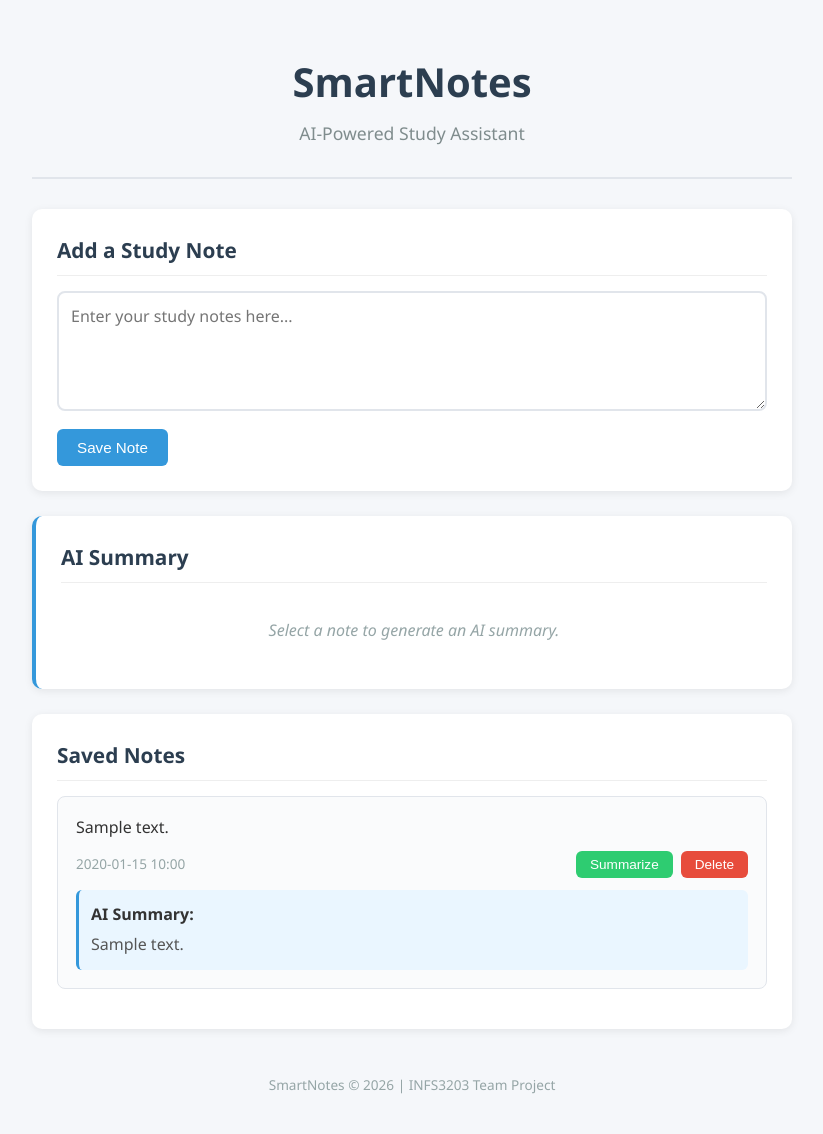
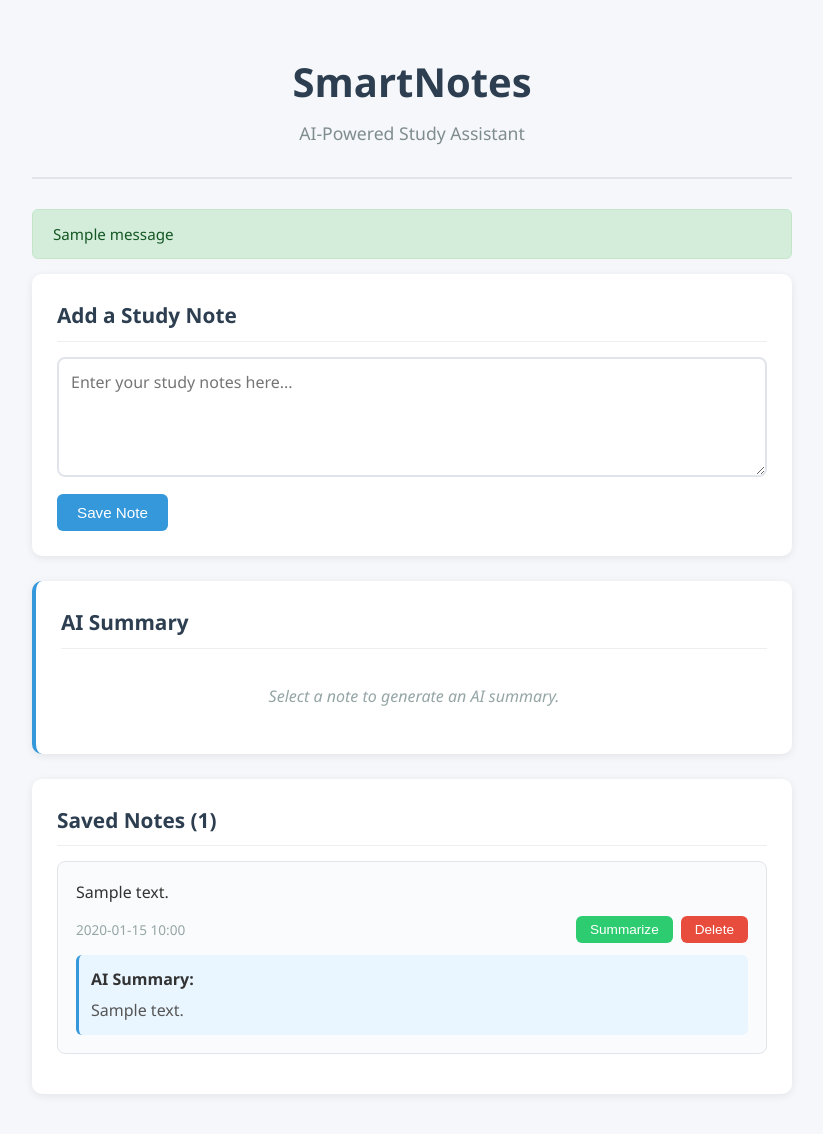
Before and after one commit to AhmadAlhitmi/projectINFS3203, a Flask app: page / in a window 1280 px wide. Shown: the top 1134 px of the page, without its empty margins (228-1051 px from the left). Before the commit the page ends 1094 px from the top, so only its background shows below. Run offline with Flask 3, Linux system fonts and the light colour scheme; one stand-in notice (Sample message) is shown; a database or web service that is not in the repository returns one stand-in record (values such as "Sample title").

```diff
--- a/requirements.txt
+++ b/requirements.txt
@@ -1,6 +1,5 @@
 Flask==3.1.0
 pymongo==4.12.1
 python-dotenv==1.1.0
-google-generativeai==0.8.5
 pytest==8.3.5
 requests==2.32.3
--- a/templates/index.html
+++ b/templates/index.html
@@ -12,6 +12,17 @@
             <h1>SmartNotes</h1>
             <p class="subtitle">AI-Powered Study Assistant</p>
         </header>
+
+        <!-- Flash Messages -->
+        {% with messages = get_flashed_messages(with_categories=true) %}
+            {% if messages %}
+                {% for category, message in messages %}
+                <div class="flash-message flash-{{ category }}">
+                    {{ message }}
+                </div>
+                {% endfor %}
+            {% endif %}
+        {% endwith %}
 
         <!-- Add Note Section -->
         <section class="add-note">
@@ -32,7 +43,7 @@
 
         <!-- Saved Notes Section -->
         <section class="notes-list">
-            <h2>Saved Notes</h2>
+            <h2>Saved Notes ({{ notes|length }})</h2>
             {% if notes %}
                 {% for note in notes %}
                 <div class="note-card">
```
